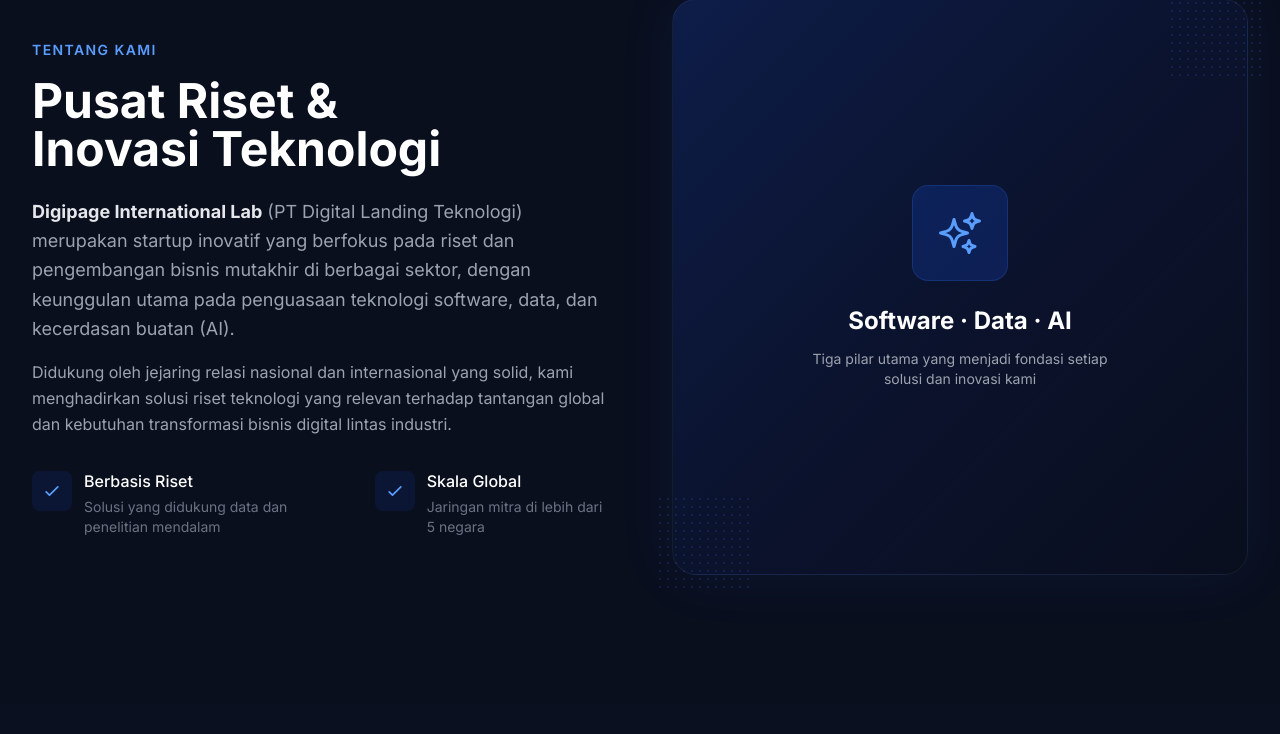
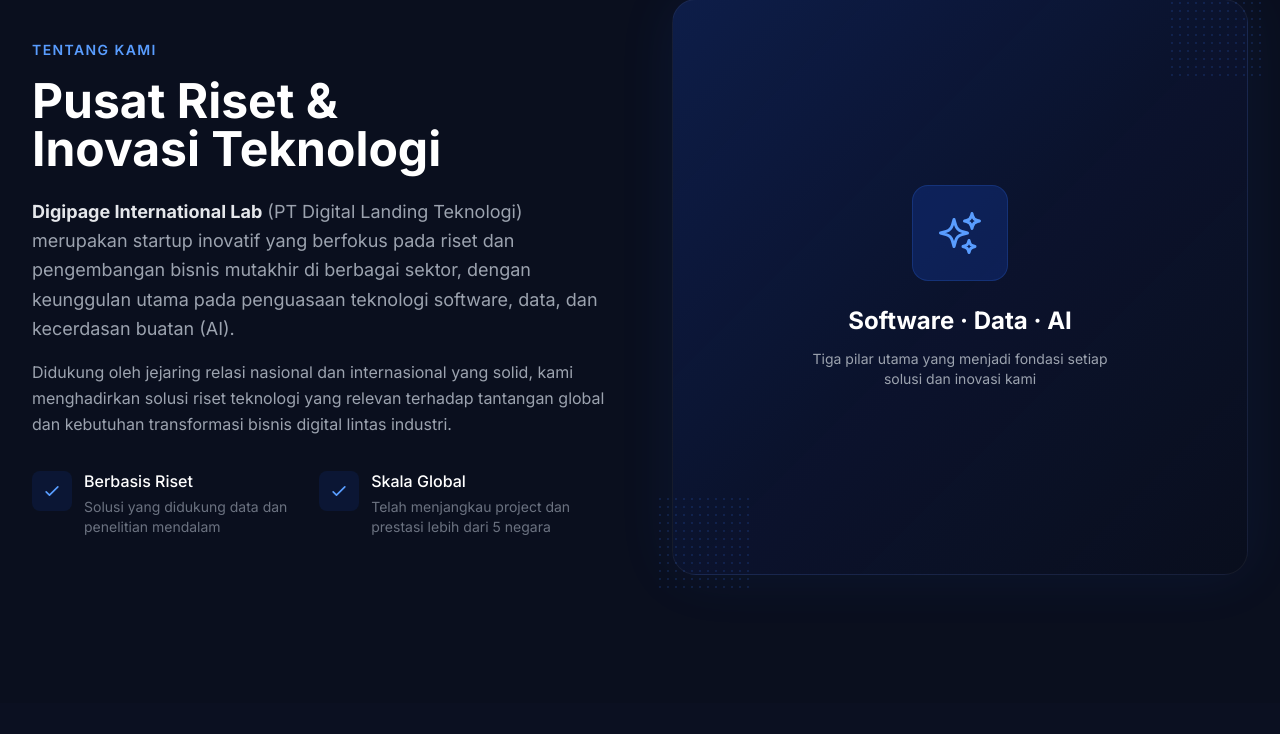
Before and after one commit to AfanSetyadi/digipage-international-lab-official-web, a PHP site: page / in a window 1280 px wide. Shown: the part 1135-1869 px from the top of the page. Run offline with PHP 8.4, Linux system fonts and the light colour scheme; some libraries are stand-ins or nearby versions.

Commit message:
Refine partner network description in index.php to highlight achievements across multiple countries.

```diff
--- a/index.php
+++ b/index.php
@@ -281,7 +281,7 @@
                         </div>
                         <div>
                             <div class="text-gray-900 dark:text-white font-medium">Skala Global</div>
-                            <div class="text-gray-500 text-sm mt-1">Jaringan mitra di lebih dari 5 negara</div>
+                            <div class="text-gray-500 text-sm mt-1">Telah menjangkau project dan prestasi lebih dari 5 negara</div>
                         </div>
                     </div>
                 </div>
```
